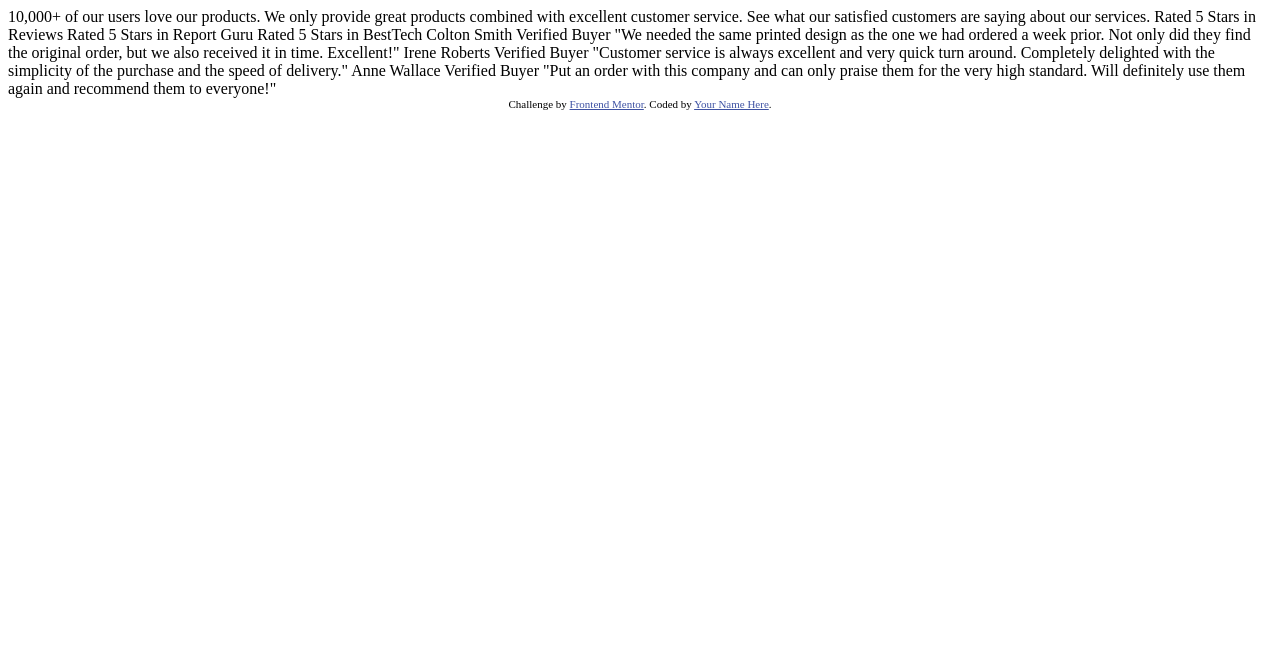
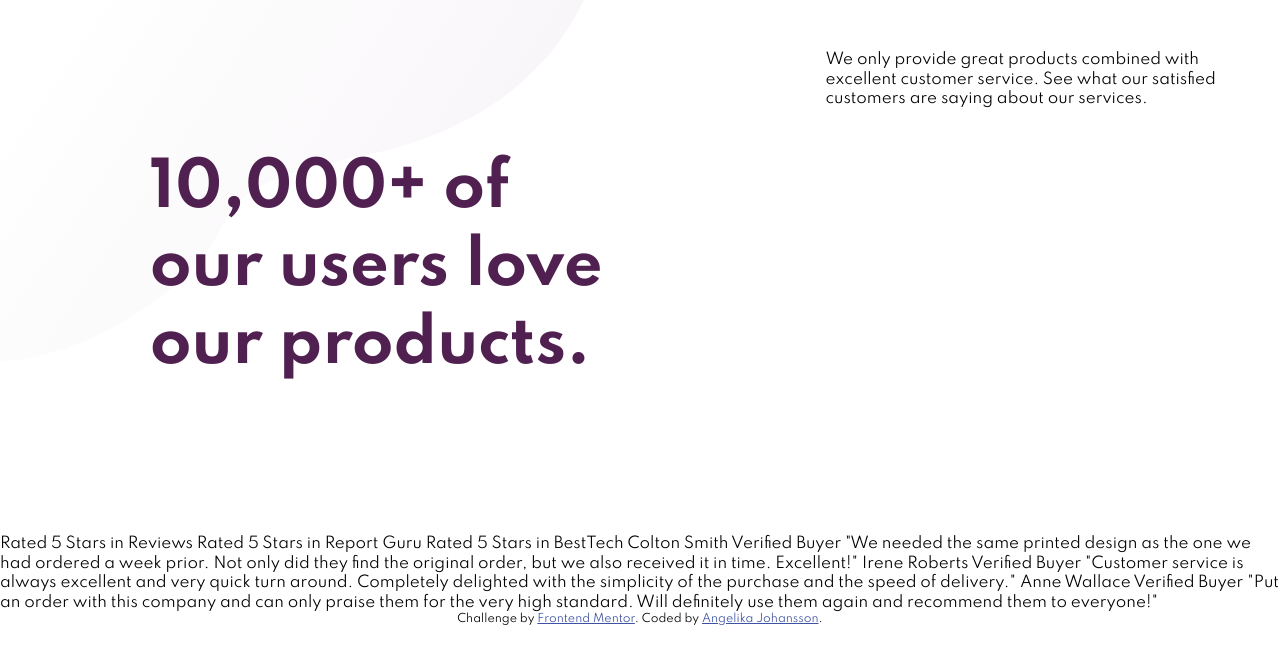
Before and after one commit to angiescript/FEM, a plain HTML site: page social-proof-section-master/index.html in a window 1280 px wide. Drawn offline with Linux system fonts and the light colour scheme.

Commit message:
added stuff before flexbox

```diff
--- a/social-proof-section-master/index.html
+++ b/social-proof-section-master/index.html
@@ -4,6 +4,7 @@
     <meta charset="UTF-8" />
     <meta name="viewport" content="width=device-width, initial-scale=1.0" />
     <link href="https://fonts.googleapis.com/css2?family=Spartan:wght@400;500;700&display=swap" rel="stylesheet">
+    <link rel="stylesheet" href="stylesheet.css">
     <!-- displays site properly based on user's device -->
 
     <link
@@ -15,22 +16,24 @@
 
     <title>Frontend Mentor | Social proof section</title>
 
-    <!-- Feel free to remove these styles or customise in your own stylesheet 👍 -->
-    <style>
-      .attribution {
-        font-size: 11px;
-        text-align: center;
-      }
-      .attribution a {
-        color: hsl(228, 45%, 44%);
-      }
-    </style>
+
   </head>
   <body>
-    10,000+ of our users love our products.
+    <heading class="container">
+      <H1>10,000+ of our users love our products.</H1>
 
-    We only provide great products combined with excellent customer service.
-    See what our satisfied customers are saying about our services.
+        <p>
+          We only provide great products combined with excellent customer service.
+          See what our satisfied customers are saying about our services.
+        </p>
+    </heading>
+
+
+
+
+    </div>
+
+
 
     Rated 5 Stars in Reviews
     Rated 5 Stars in Report Guru
@@ -56,7 +59,7 @@
       Challenge by
       <a href="https://www.frontendmentor.io?ref=challenge" target="_blank"
         >Frontend Mentor</a
-      >. Coded by <a href="#">Your Name Here</a>.
+      >. Coded by <a href="#">Angelika Johansson</a>.
     </div>
   </body>
 </html>
--- a/social-proof-section-master/stylesheet.css
+++ b/social-proof-section-master/stylesheet.css
@@ -10,6 +10,33 @@ html {
 body {
     margin: 0;
     padding: 0;
+    font-size: 15px;
+    background-image: url("images/bg-pattern-top-desktop.svg");
+    background-repeat: no-repeat;
+    background-color: #ffffff;
     font-family: 'Spartan', sans-serif;
     line-height: 1.3;
+
 }
+
+h1 {
+    color: hsl(300, 43%, 22%);
+    margin: 150px;
+    font-size: 60px;
+}
+
+p {
+    margin: 50px;
+}
+
+.container {
+    display: flex;
+
+}
+.attribution {
+    font-size: 11px;
+    text-align: center;
+  }
+  .attribution a {
+    color: hsl(228, 45%, 44%);
+    }
```
